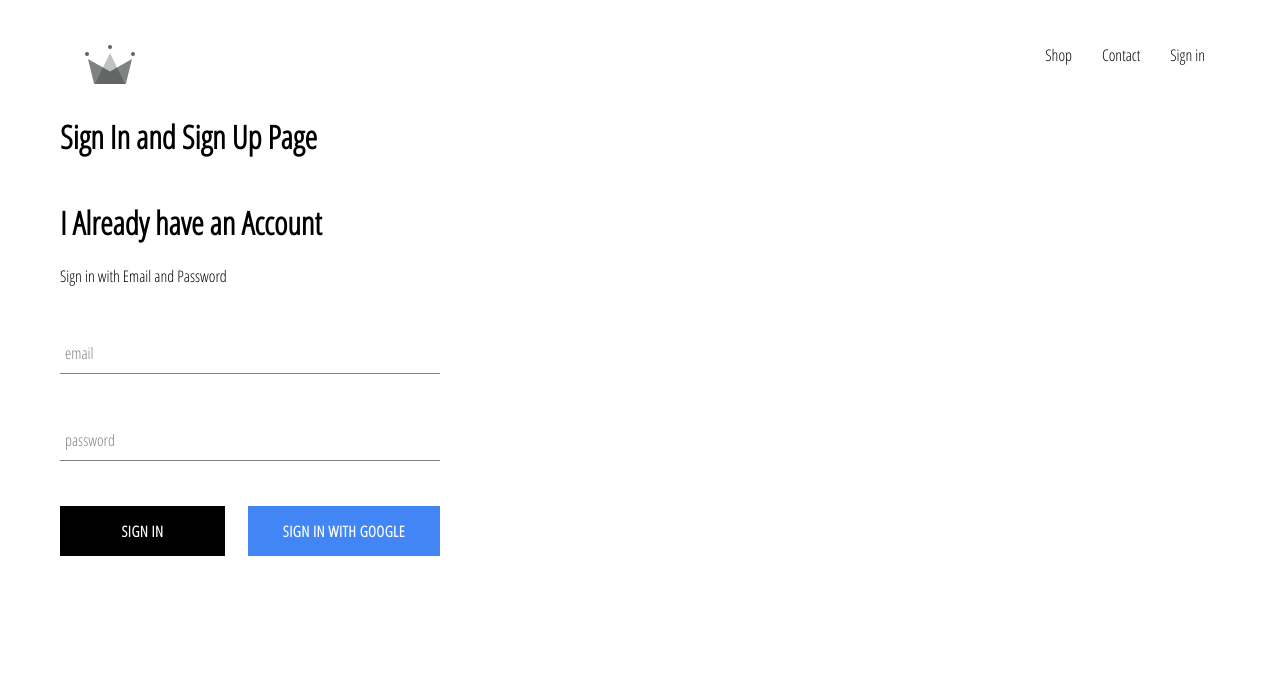
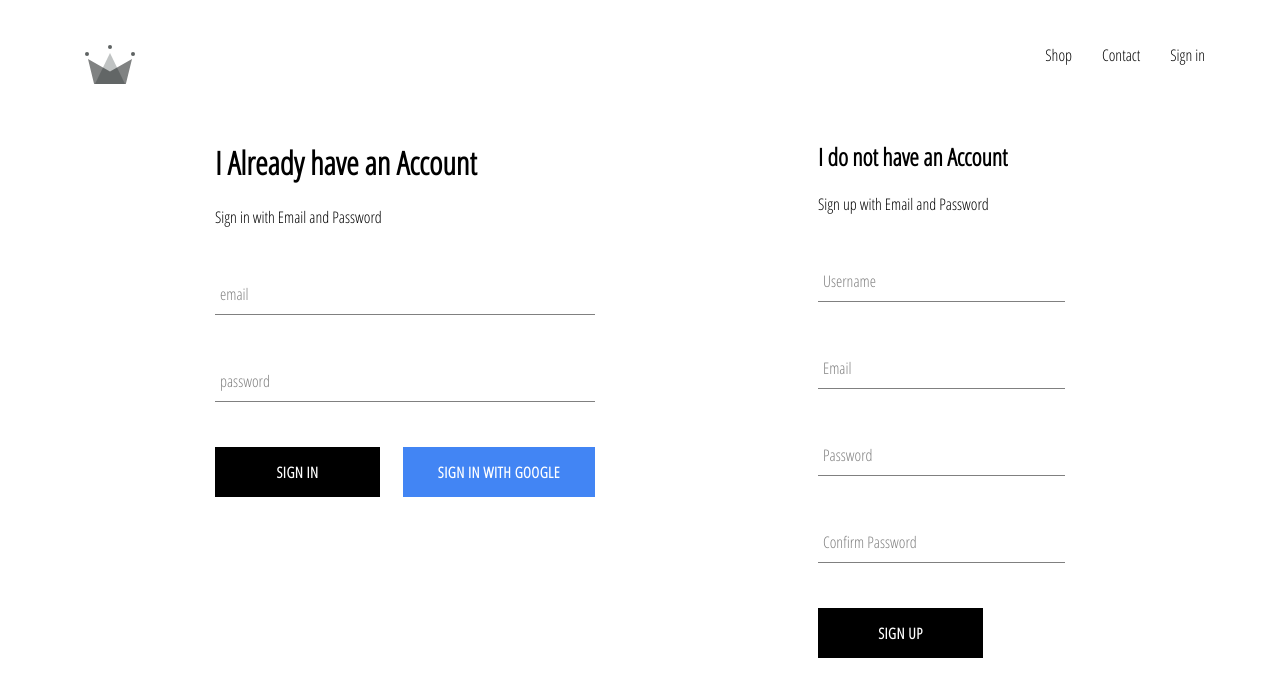
Before and after one commit to jay-bantu/NX-Apparel, a React (Create React App) app: page /sign in a window 1280 px wide. Shown: the top 696 px of the page. Built offline with nearby package versions, Linux system fonts and the light colour scheme; no server answers.

Commit message:
added signup functionality with firebase

```diff
--- a/src/App.js
+++ b/src/App.js
@@ -5,7 +5,7 @@
 import Header from './components/header/header';
 import SignInAndSignUpPage from './pages/sign-in-&-sign-up-page/sign-in-&-sign-up-page';
 import { Component } from 'react';
-import { auth } from './firebase/firebase.utils';
+import { auth, createUserProfileDocument } from './firebase/firebase.utils';
 
 
 class  App extends Component {
@@ -19,15 +19,35 @@
 
   unsubscribeFromAuth = null
 
-  componentDidMount(){
-     this.unsubscribeFromAuth=  auth.onAuthStateChanged(user=>{
-      this.setState({currentUser: user})
-      console.log(user)
-    })
+ componentDidMount(){
+     this.unsubscribeFromAuth=  auth.onAuthStateChanged( async userAuth=>{
+       if(userAuth){
+
+         const userRef = await createUserProfileDocument(userAuth);
+
+         userRef.onSnapshot((snapShot)=>{
+           this.setState({
+             currentUser:{
+               id: snapShot.id,
+               ...snapShot.data()
+             }
+           });
+
+
+           console.log(this.state);
+         });
+
+
+        }
+        else{
+
+          this.setState({currentUser:userAuth});
+        }
+
+    });
   }
 
   componentWillUnmount(){
-
     this.unsubscribeFromAuth();
   }
 
--- a/src/components/menu-item/menu-item.js
+++ b/src/components/menu-item/menu-item.js
@@ -9,7 +9,7 @@
     <div className ={ `${size} menu-item`} onClick ={()=>history.push(`${match.url}${linkUrl}`)}>
         <div  style ={{backgroundImage:`url(${imageUrl}`}} className ='background-image' />
         <div className = 'content'>
-            <h1 className ='title'>{title}</h1>
+            <h1 className ='title'>{title.toUpperCase()}</h1>
             <span className = 'subtitle'> Shop Now</span>
         </div>
     </div>
--- a/src/components/sign-in/sign-in.js
+++ b/src/components/sign-in/sign-in.js
@@ -25,9 +25,9 @@
 
     handleChange = e =>{
         e.preventDefault()
-        const {value, name}= e.target
+        const {name,value }= e.target
 
-        this.setState({[name]: value})
+        this.setState({[name]: value});
 
     }
 
--- /dev/null
+++ b/src/components/sign-up/sign-up.js
@@ -0,0 +1,116 @@
+import React, { Component } from 'react'
+import { createUserProfileDocument, auth } from '../../firebase/firebase.utils'
+import CustomButton from '../custom-button/custom-button'
+import FormInput from '../form-input/form-input'
+
+
+import './sign-up.scss'
+
+
+class SignUp extends Component{
+    constructor(){
+        super();
+        this.state ={
+            displayName:'',
+            email:'',
+            password:'',
+            confirmPassword:''
+        }
+    }
+
+    handleSubmit = async (event)=>{
+        event.preventDefault()
+
+        const {displayName, email, password, confirmPassword} = this.state
+
+        if(password !== confirmPassword){
+            alert("passwords don't match")
+            return
+        }
+        try {
+
+            const {user} = await auth.createUserWithEmailAndPassword(email, password)
+
+            await createUserProfileDocument(user, {displayName});
+            this.setState({
+                displayName:'',
+                email:'',
+                password:'',
+                confirmPassword:''
+            })
+
+        } catch (error) {
+            console.error(error);
+
+        }
+    }
+
+    handleChange = event =>{
+        const {name,value}=event.target
+
+        this.setState({[name]:value},console.log(name));
+    }
+
+
+    render(){
+
+        const {displayName, email, password, confirmPassword} = this.state
+        return(
+            <div>
+                <h2 className='title'>
+                    I do not have an Account
+                </h2>
+                <span> Sign up with Email and Password</span>
+                <form className='sign-up-form' onSubmit={this.handleSubmit}>
+                    <FormInput
+                    type ='text'
+                    name ='displayName'
+                    value ={displayName}
+                    onChange={this.handleChange}
+                    label='Username'
+                    required
+                    >
+
+                    </FormInput>
+                    <FormInput
+                    type ='email'
+                    name ='email'
+                    value ={email}
+                    onChange={this.handleChange}
+                    label='Email'
+                    required
+                    >
+
+                    </FormInput>
+                    <FormInput
+                    type ='password'
+                    name ='password'
+                    value ={password}
+                    onChange={this.handleChange}
+                    label='Password'
+                    required
+                    >
+
+                    </FormInput>
+                    <FormInput
+                    type ='password'
+                    name ='confirmPassword'
+                    value ={confirmPassword}
+                    onChange={this.handleChange}
+                    label='Confirm Password'
+                    required
+                    >
+
+                    </FormInput>
+
+                    <CustomButton type='submit'>Sign Up</CustomButton>
+                </form>
+
+
+
+            </div>
+        );
+    }
+}
+
+export default SignUp;
--- /dev/null
+++ b/src/components/sign-up/sign-up.scss
@@ -0,0 +1,9 @@
+.sign-up{
+    display: flex;
+    flex-direction: column;
+    width: 380px;
+
+    .title{
+        margin:  10px 0;
+    }
+}
--- a/src/firebase/firebase.utils.js
+++ b/src/firebase/firebase.utils.js
@@ -13,6 +13,35 @@
     measurementId: "G-XVK0Z1ZT3L"
   }
 
+  export const createUserProfileDocument = async (userAuth, additionalData) =>{
+      if(!userAuth) return;
+
+      const userRef = firestore.doc(`users/${userAuth.uid}`)
+
+      const snapShot = await userRef.get();
+
+      if (!snapShot.exists) {
+          const { displayName, email } = userAuth;
+          const createdAt = new Date();
+
+          try {
+              await userRef.set({
+                displayName,
+                email,
+                createdAt,
+                ...additionalData
+            });
+
+          } catch (error) {
+              console.log('error creating user ', error.message);
+
+          }
+      }
+
+      return userRef;
+
+  };
+
 
   firebase.initializeApp(config);
 
--- a/src/pages/home/home.js
+++ b/src/pages/home/home.js
@@ -7,7 +7,6 @@
     return(
 
     <div className = 'homepage'>
-
        <Directory/>
     </div>
     )
--- a/src/pages/home/home.scss
+++ b/src/pages/home/home.scss
@@ -2,5 +2,5 @@
     display: flex;
     flex-direction: column;
     align-items: center;
-    padding: 20px 80px;
+    // padding: 20px 80px;
   }
--- a/src/pages/sign-in-&-sign-up-page/sign-in-&-sign-up-page.js
+++ b/src/pages/sign-in-&-sign-up-page/sign-in-&-sign-up-page.js
@@ -1,5 +1,6 @@
 import React from 'react'
 import SignIn from '../../components/sign-in/sign-in'
+import SignUp from '../../components/sign-up/sign-up'
 
 import './sign-in-&-sign-up-page.scss'
 
@@ -8,8 +9,9 @@
 
     return(
         <div className ='sign-in-and-sign-up-page'>
-            <h1>Sign In and Sign Up Page</h1>
+            {/* <h1>Sign In and Sign Up Page</h1> */}
             <SignIn/>
+            <SignUp/>
         </div>
     )
 }
--- a/src/pages/sign-in-&-sign-up-page/sign-in-&-sign-up-page.scss
+++ b/src/pages/sign-in-&-sign-up-page/sign-in-&-sign-up-page.scss
@@ -0,0 +1,6 @@
+.sign-in-and-sign-up-page{
+    width: 850px;
+    display: flex;
+    justify-content: space-between;
+    margin: 30px auto;
+}
```
